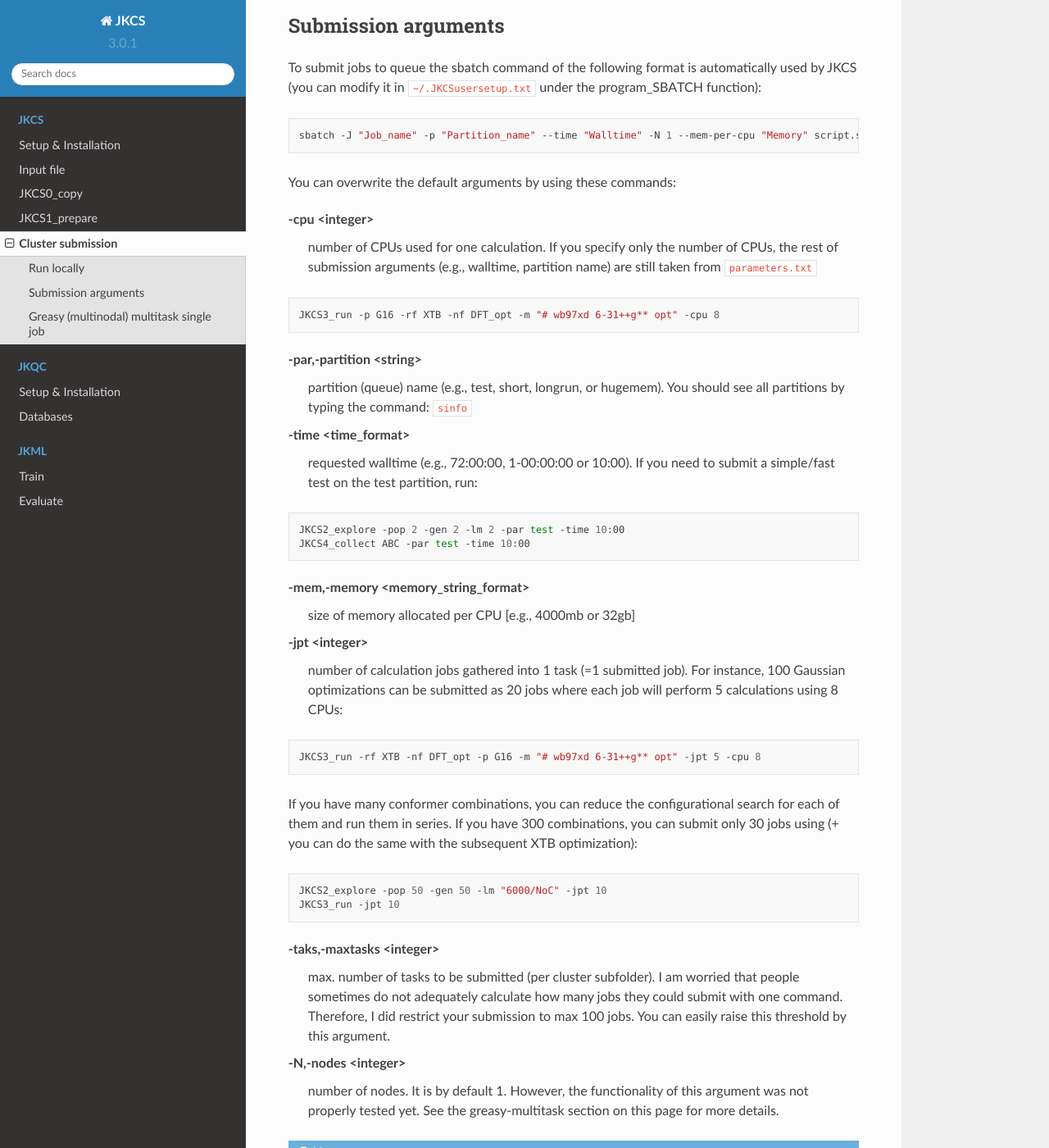
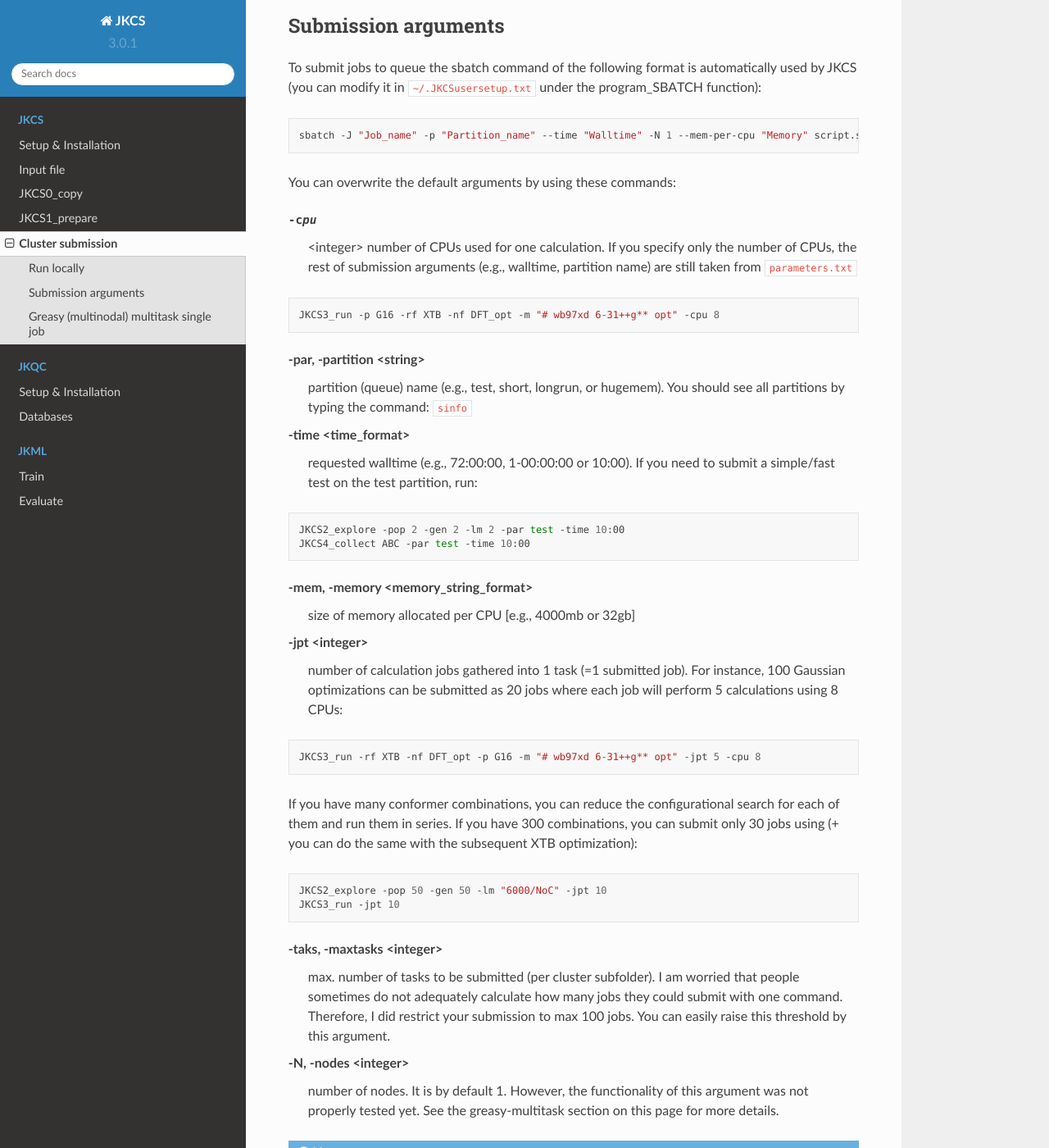
Before and after one commit to kubeckaj/JKCS.py-Manual, a Sphinx documentation site: the page built from docs/source/ClusterSubmission.rst, in a window 1280 px wide and 1400 px high, scrolled down 843 px. Shown: the whole window at 82% size. Built offline with Sphinx 7.4.7 and the Read the Docs theme 2.0.0, drawn with Linux system fonts in a browser that asks for light colours; some of the changed text lies outside the part shown.

Commit message:
Update ClusterSubmission.rst

```diff
--- a/docs/source/ClusterSubmission.rst
+++ b/docs/source/ClusterSubmission.rst
@@ -11,8 +11,8 @@
 
 If you want to also run JKCS2-4 on your local computer and not submit any jobs, you can use:
 
-\-loc
-     Perform all tasks on computer you are now logged in.
+-loc
+    Perform all tasks on computer you are now logged in.
 
 .. code:: bash
 
@@ -35,29 +35,29 @@
 
 You can overwrite the default arguments by using these commands:
 
-\-cpu  <integer>
-   number of CPUs used for one calculation. If you specify only the number of CPUs, the rest of submission arguments (e.g., walltime, partition name) are still taken from ``parameters.txt``
+-cpu  <integer>
+    number of CPUs used for one calculation. If you specify only the number of CPUs, the rest of submission arguments (e.g., walltime, partition name) are still taken from ``parameters.txt``
 
 .. code:: bash
 
    JKCS3_run -p G16 -rf XTB -nf DFT_opt -m "# wb97xd 6-31++g** opt" -cpu 8
 
-\-par,\-partition <string>
-     partition (queue) name (e.g., test, short, longrun, or hugemem). You should see all partitions by typing the command: ``sinfo``
+-par, -partition <string>
+    partition (queue) name (e.g., test, short, longrun, or hugemem). You should see all partitions by typing the command: ``sinfo``
 
-\-time <time_format>
-     requested walltime (e.g., 72:00:00, 1-00:00:00 or 10:00). If you need to submit a simple/fast test on the test partition, run:
+-time <time_format>
+    requested walltime (e.g., 72:00:00, 1-00:00:00 or 10:00). If you need to submit a simple/fast test on the test partition, run:
 
 .. code:: bash
 
    JKCS2_explore -pop 2 -gen 2 -lm 2 -par test -time 10:00
    JKCS4_collect ABC -par test -time 10:00
 
-\-mem,\-memory <memory_string_format>
+-mem, -memory <memory_string_format>
     size of memory allocated per CPU [e.g., 4000mb or 32gb]
 
-\-jpt <integer>
-     number of calculation jobs gathered into 1 task (=1 submitted job). For instance, 100 Gaussian optimizations can be submitted as 20 jobs where each job will perform 5 calculations using 8 CPUs:
+-jpt <integer>
+    number of calculation jobs gathered into 1 task (=1 submitted job). For instance, 100 Gaussian optimizations can be submitted as 20 jobs where each job will perform 5 calculations using 8 CPUs:
 
 .. code:: bash
 
@@ -70,11 +70,11 @@
    JKCS2_explore -pop 50 -gen 50 -lm "6000/NoC" -jpt 10
    JKCS3_run -jpt 10
 
-\-taks,\-maxtasks <integer>
-     max. number of tasks to be submitted (per cluster subfolder). I am worried that people sometimes do not adequately calculate how many jobs they could submit with one command. Therefore, I did restrict your submission to max 100 jobs. You can easily raise this threshold by this argument.
+-taks, -maxtasks <integer>
+    max. number of tasks to be submitted (per cluster subfolder). I am worried that people sometimes do not adequately calculate how many jobs they could submit with one command. Therefore, I did restrict your submission to max 100 jobs. You can easily raise this threshold by this argument.
 
-\-N,\-nodes <integer>
-     number of nodes. It is by default 1. However, the functionality of this argument was not properly tested yet. See the greasy-multitask section on this page for more details.
+-N, -nodes <integer>
+    number of nodes. It is by default 1. However, the functionality of this argument was not properly tested yet. See the greasy-multitask section on this page for more details.
 
 .. note::
 
@@ -85,14 +85,14 @@
 
 There is an option to submit only single job that contains several tasks that will run parallely. It is greasy (=dirty) way of using multinodal clusters where submission of single jobs is not allowed or maximal number of submitted jobs is limitted. Since the submitted job has to wait for all tasks to be finished (also the slowest one), it leads to waste of computational resources where CPUs are not used. Hence, it is called greasy.
 
-\-greasy
-     this will activate greasy mode
+-greasy
+    this will activate greasy mode
 
-\-con,\-cores_on_node <integer>
-     number of cores on node where you submit jobs. Default = 40; however, you should set the correct number of cores. Use the ``sinfo`` command to see how much cores is on a partition-node.
+-con, -cores_on_node <integer>
+    number of cores on node where you submit jobs. Default = 40; however, you should set the correct number of cores. Use the ``sinfo`` command to see how much cores is on a partition-node.
 
-\-N,\-nodes <integer>
-     number of nodes. If the number of tasks requires more nodes, you should set it. If you set more than necessary, then the maximal necessary number of nodes will be used (so feel free to e.g. set -nodes 20 if you do not want to worry about that). Remember that there is also some maximal number of nodes per cluster partition.
+-N, -nodes <integer>
+    number of nodes. If the number of tasks requires more nodes, you should set it. If you set more than necessary, then the maximal necessary number of nodes will be used (so feel free to e.g. set -nodes 20 if you do not want to worry about that). Remember that there is also some maximal number of nodes per cluster partition.
 
 OK, let us see some examples.
 What about 32 Gaussian calculations each using 8 CPUs while submitting to the "medium" partition with 128 cores per node:
```
